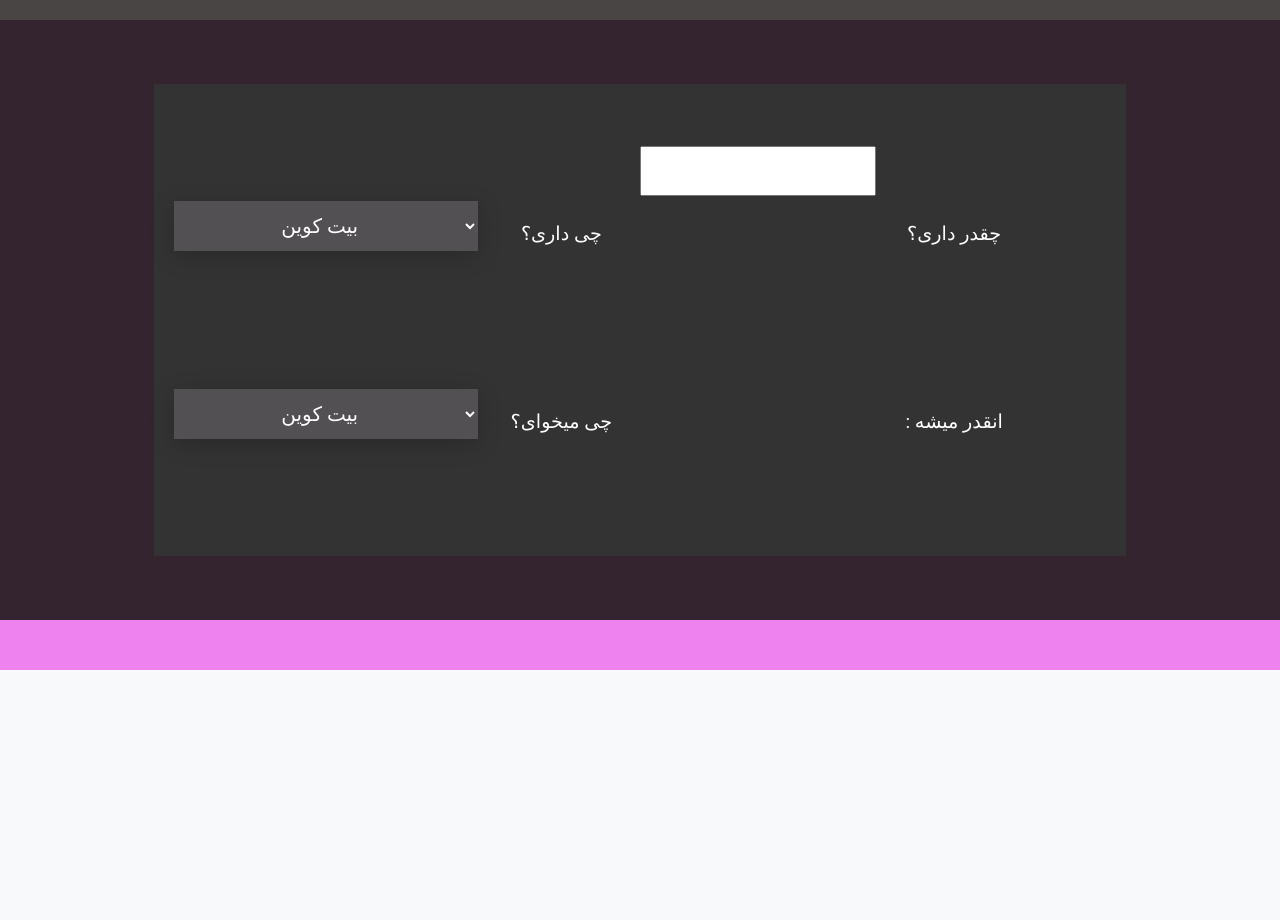
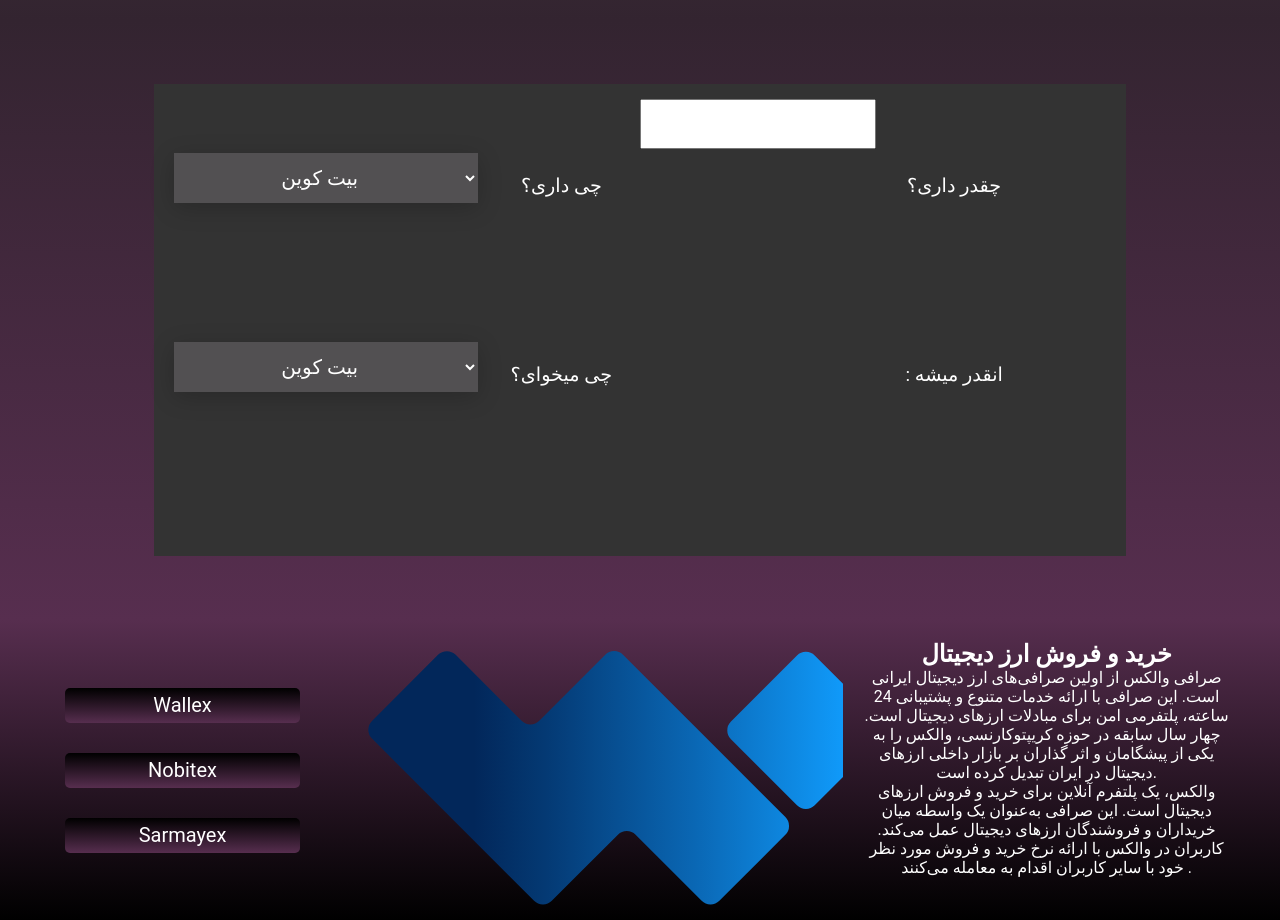
Before and after one commit to Mrezab17/Quiz-JS, a plain HTML site: page index.html in a window 1280 px wide. Shown: the part 1280-2200 px from the top of the page. Before the commit the page ends 1950 px from the top, so only its background shows below. Drawn offline with Linux system fonts and the light colour scheme.

Commit message:
Footer Added . Fin.

```diff
--- a/app.js
+++ b/app.js
@@ -11,8 +11,16 @@ const goToCoinList = () => {
   window.location.href = "#coinlist";
   //console.log("Hey");
 };
-const goToConvert = () => {
+const goToConvert = (x) => {
   window.location.href = "#convertbox";
+  var list2 = document.getElementById("coin-2");
+  console.log(x);
+  console.log(list2);
+  console.log(list2.selectedIndex);
+
+  list2.selectedIndex = x;
+  console.log(list2.selectedIndex);
+
   //console.log("Hey");
 };
 const goToFooter = () => {
@@ -40,7 +48,7 @@ const load_list = (x) => {
                 <td>${coins[i].price}</td>
                 <td>${coins[i].changes}%</td>
                 <td>
-                    <a class="btn btn_buy" >buy / sell</a>
+                    <a class="btn btn_buy" onclick="goToConvert(${i})" >buy / sell</a>
                 </td>
 
             </tr>`;
@@ -53,11 +61,11 @@ const load_list = (x) => {
 const load_convertbox = () => {
   var convertbox = document.getElementById("convertbox");
   var tags = `<div class="convert-main" >`;
+  //First Dropdown
   tags += `<div class="row-1">`;
   tags += `<div class="col-4">`;
   tags += `<select id="coin-1" onchange="updateConvert()">`;
   for (let i = 0; i < coins.length; i++) {
-    //console.log(coins[i]);
     tags += `<option value="${coins[i].enName}">
                 ${coins[i].peName}
             </option>`;
@@ -69,7 +77,7 @@ const load_convertbox = () => {
   tags += `<input id="coininput" type="number" class="col-3" onkeyup="updateConvert()"/>`;
   tags += `<label class="col-2">چقدر داری؟ </label>`;
   tags += `</div>`;
-
+  //Second Dropdown
   tags += `<div class="row-1">`;
   tags += `<div class="col-4">`;
   tags += `<select id="coin-2" onchange="updateConvert()">`;
@@ -86,6 +94,13 @@ const load_convertbox = () => {
   tags += `<label class="col-2"> : انقدر میشه </label>`;
   tags += `</div>`;
 
+  tags += `<div class="row-1">`;
+  tags += `<div class="col-2">`;
+
+  tags += "</div>";
+  tags += `<div class="col-2">`;
+  tags += "</div>";
+  tags += "</div>";
   tags += "</div>";
 
   convertbox.innerHTML = tags;
--- a/index.html
+++ b/index.html
@@ -18,7 +18,7 @@
         <div onclick="goToCoinList()" class="btn">coinlist</div>
       </div>
       <div class="col-2">
-        <div onclick="goToConvert()" class="btn">convert box</div>
+        <div onclick="goToConvert(0)" class="btn">convert box</div>
       </div>
       <div class="col-2">
         <div onclick="goToFooter()" class="btn">footer</div>
@@ -27,6 +27,35 @@
     <div id="banner" class="wrapper"></div>
     <div id="coinlist" class="wrapper row-3"></div>
     <div id="convertbox" class="wrapper row-3"></div>
-    <div id="footer" class="wrapper"></div>
+    <div id="footer" class="wrapper">
+      <div class="col-3">
+        <a href="https://wallex.ir/" class="footerlink">Wallex</a>
+        <a href="https://nobitex.ir/" class="footerlink">Nobitex</a>
+        <a href="https://sarmayex.com/" class="footerlink">Sarmayex</a>
+      </div>
+      <div
+        class="col-5"
+        style="
+          background-image: url(assets/images/wallex.svg);
+          background-size: cover;
+        "
+      ></div>
+      <div class="col3" style="padding: 20px">
+        <h2 style="color: white">خرید و فروش ارز دیجیتال</h2>
+        <p style="color: white">
+          صرافی والکس از اولین صرافی‌های ارز دیجیتال ایرانی است. این صرافی با
+          ارائه خدمات متنوع و پشتیبانی 24 ساعته، پلتفرمی امن برای مبادلات ارزهای
+          دیجیتال است. چهار سال سابقه در حوزه کریپتوکارنسی، والکس را به یکی از
+          پیشگامان و اثر گذاران بر بازار داخلی ارزهای دیجیتال در ایران تبدیل
+          کرده است.
+        </p>
+        <p style="color: white">
+          والکس، یک پلتفرم آنلاین برای خرید و فروش ارزهای دیجیتال است. این صرافی
+          به‌عنوان یک واسطه میان خریداران و فروشندگان ارزهای دیجیتال عمل می‌کند.
+          کاربران در والکس با ارائه نرخ خرید و فروش مورد نظر خود با سایر کاربران
+          اقدام به معامله می‌کنند .
+        </p>
+      </div>
+    </div>
   </body>
 </html>
--- a/styles.css
+++ b/styles.css
@@ -11,6 +11,7 @@
   align-content: center;
   font-family: "Roboto", "Helvetica Neue", Helvetica, Arial, sans-serif;
   transition: opacity 400ms ease;
+  text-align: center;
 }
 
 body {
@@ -70,7 +71,12 @@ body {
 .col-12 {
   width: 100%;
 }
-
+[class*="col-"] {
+  float: left;
+  padding: 5px;
+  height: 100%;
+  text-align: center;
+}
 .row-1 {
   height: 40%;
   padding: 15px;
@@ -131,7 +137,7 @@ body {
 
 #navbar {
   height: 60px;
-  background-color: #333;
+  background-image: linear-gradient(to bottom, #333, #4a4545);
   padding-left: 25%;
   position: fixed;
 }
@@ -144,14 +150,14 @@ body {
 
 #coinlist {
   height: 500px;
-  background-color: #4a4545;
+  background-image: linear-gradient(to bottom, #4a4545, #332430);
   padding-top: 60px;
   padding-bottom: 60px;
 }
 
 #convertbox {
   height: 600px;
-  background-color: #332430;
+  background-image: linear-gradient(to bottom, #332430, #572e4f);
   padding-left: 12%;
   padding-right: 12%;
   padding-top: 5%;
@@ -159,8 +165,8 @@ body {
 }
 
 #footer {
-  height: 50px;
-  background-color: violet;
+  height: 300px;
+  background-image: linear-gradient(to bottom, #572e4f, #000);
 }
 
 th,
@@ -235,3 +241,18 @@ label {
   background-color: #525052;
   font-size: 20px;
 }
+.footerlink {
+  display: block;
+  margin: 30px;
+  font-size: 20px;
+  padding: 2px;
+  color: white;
+  background-image: linear-gradient(to bottom, #000, #572e4f);
+  border-radius: 5px;
+  height: 35px;
+  text-decoration: none;
+}
+
+.footerlink:hover {
+  background-image: linear-gradient(to bottom, #572e4f, #000);
+}
```
Also changed, not shown: assets/images/wallex.svg (added).
